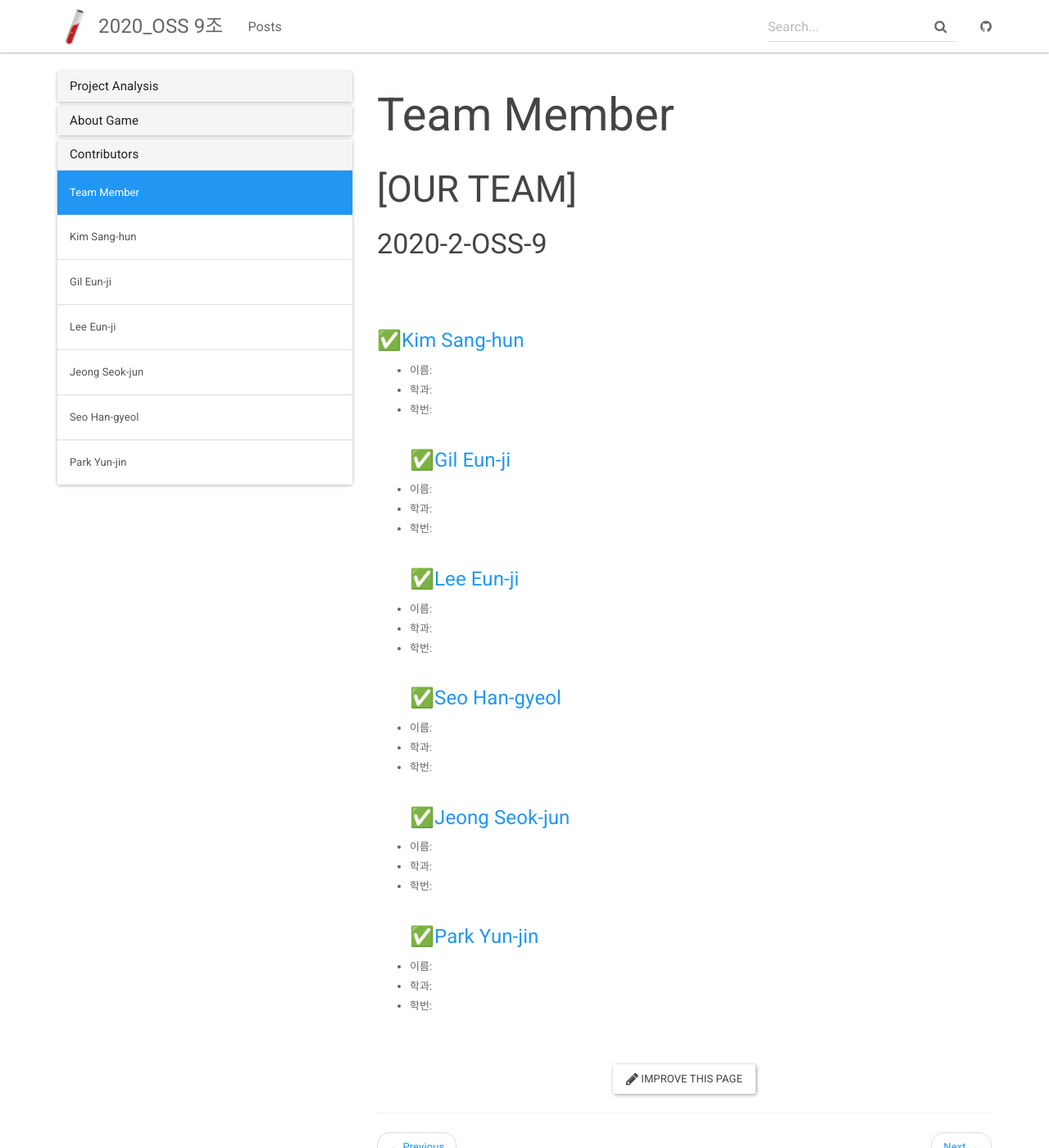
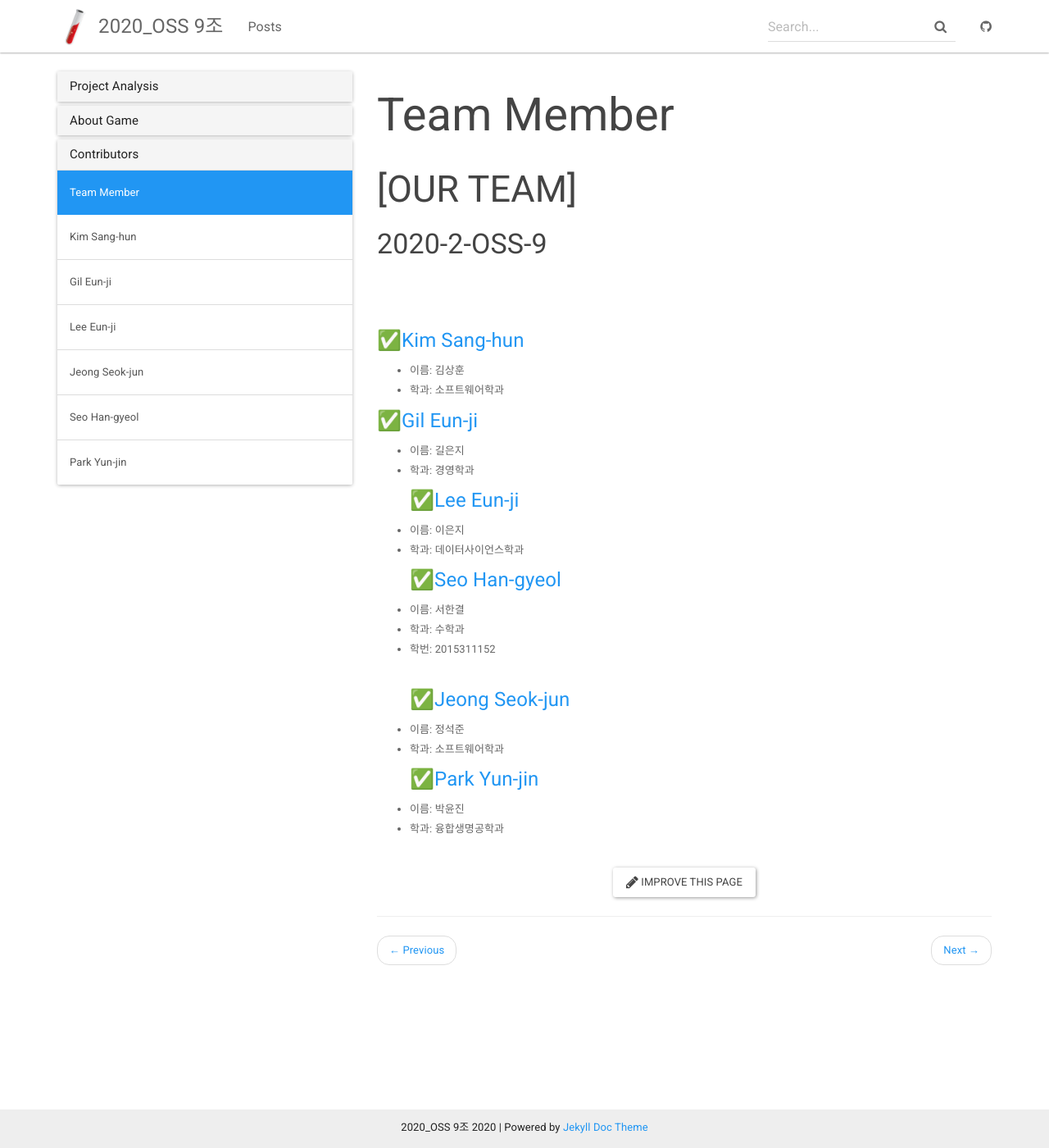
Before and after one commit to doolim98/2020-2-OSS-9, a Jekyll site: the page built from _docs/Teamrole/team_member.md, in a window 1280 px wide and 1400 px high. Shown: the whole window at 82% size. Built offline with Jekyll 4.4.1, drawn with Linux system fonts in a browser that asks for light colours.

Commit message:
Update team_member.md

```diff
--- a/_docs/Teamrole/team_member.md
+++ b/_docs/Teamrole/team_member.md
@@ -5,26 +5,22 @@ permalink: /docs/team_member/
 ## [OUR TEAM]
 ### 2020-2-OSS-9<br><br><br>
 #### &#9989;[Kim Sang-hun](https://github.com/baldwinIV)<br>
-- 이름: <br>
-- 학과: <br>
-- 학번: <br><br>
+- 이름: 김상훈 <br>
+- 학과: 소프트웨어학과 <br>
+
 #### &#9989;[Gil Eun-ji](https://github.com/EunJiGil)<br>
-- 이름:  <br>
-- 학과: <br>
-- 학번: <br><br>
+- 이름: 길은지 <br>
+- 학과: 경영학과 <br>
 #### &#9989;[Lee Eun-ji](https://github.com/eunji0123)<br>
-- 이름:  <br>
-- 학과: <br>
-- 학번:<br><br>
+- 이름: 이은지<br>
+- 학과: 데이터사이언스학과<br>
 #### &#9989;[Seo Han-gyeol](https://github.com/Seo-han-gyeol)<br>
-- 이름:  <br>
-- 학과: <br>
-- 학번:<br><br>
+- 이름: 서한결 <br>
+- 학과: 수학과 <br>
+- 학번: 2015311152 <br><br>
 #### &#9989;[Jeong Seok-jun](https://github.com/June1010)<br>
-- 이름:  <br>
-- 학과: <br>
-- 학번:<br><br>
+- 이름: 정석준 <br>
+- 학과: 소프트웨어학과 <br>
 #### &#9989;[Park Yun-jin](https://github.com/younjin0520)<br>
-- 이름:  <br>
-- 학과: <br>
-- 학번: <br><br>
+- 이름: 박윤진<br>
+- 학과: 융합생명공학과<br>
```
